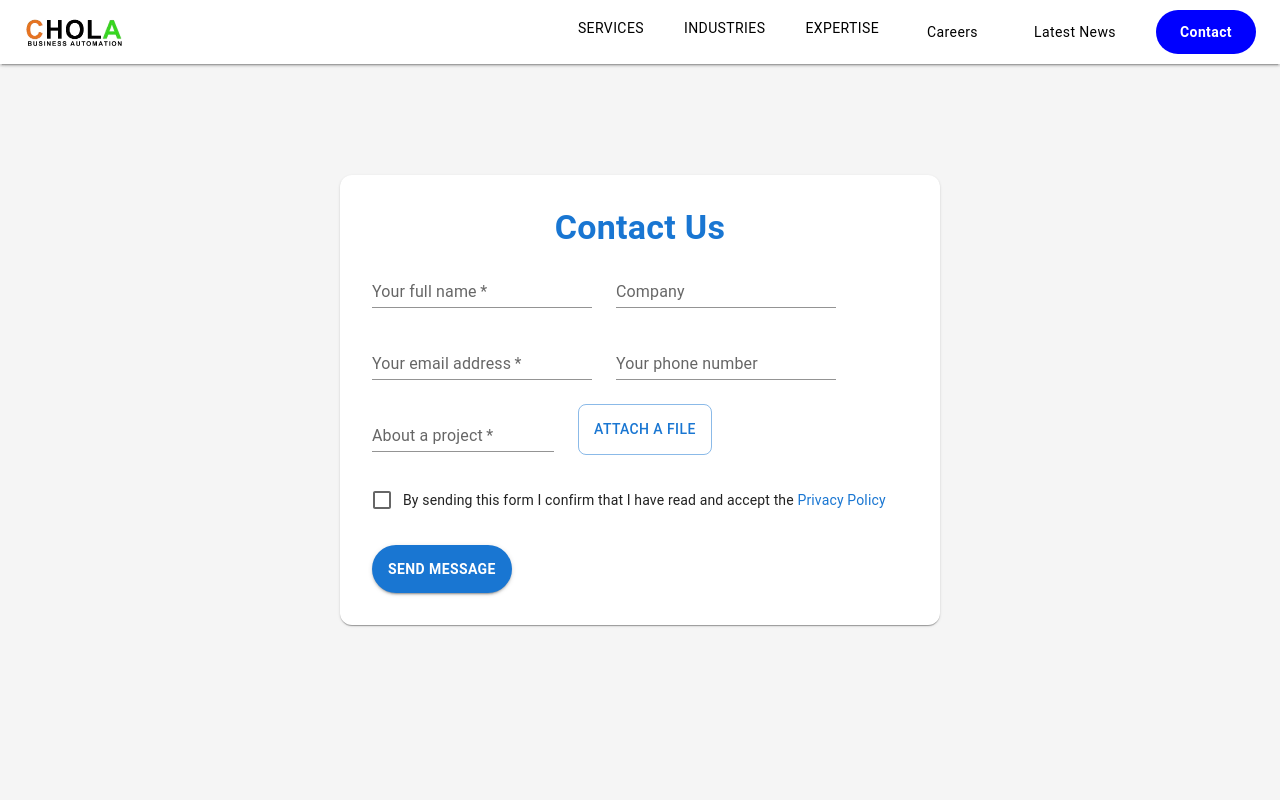
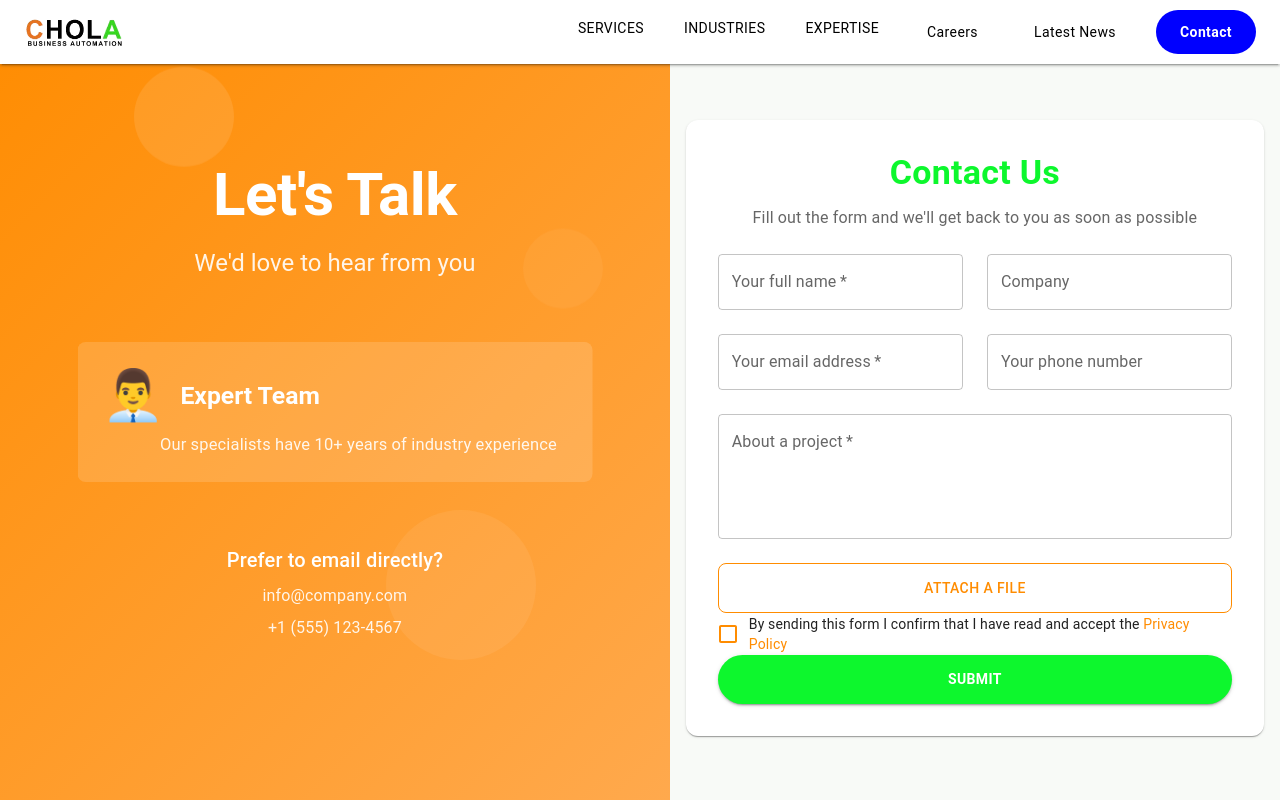
Before and after one commit to rajanalibabaa/chola_Landingpage, a Next.js app: page /contact in a window 1280 px wide. Shown: the top 800 px of the page. Built offline with nearby package versions, Linux system fonts and the light colour scheme.

Commit message:
push changes

```diff
--- a/src/app/contact/page.jsx
+++ b/src/app/contact/page.jsx
@@ -1,5 +1,5 @@
 "use client";
-import React, { useState } from "react";
+import React, { useState, useEffect } from "react";
 import {
   Box,
   Button,
@@ -12,7 +12,22 @@ import {
   Grid,
   Snackbar,
   Alert,
+  useTheme,
+  useMediaQuery,
 } from "@mui/material";
+import { keyframes } from "@emotion/react";
+
+// Animation for the left side
+const floatAnimation = keyframes`
+  0% { transform: translateY(0px); }
+  50% { transform: translateY(-20px); }
+  100% { transform: translateY(0px); }
+`;
+
+const fadeIn = keyframes`
+  from { opacity: 0; transform: translateX(-50px); }
+  to { opacity: 1; transform: translateX(0); }
+`;
 
 export default function ContactPage() {
   const [formData, setFormData] = useState({
@@ -26,6 +41,35 @@ export default function ContactPage() {
   });
   const [loading, setLoading] = useState(false);
   const [snackbar, setSnackbar] = useState({ open: false, type: "success", message: "" });
+  const [activeFeature, setActiveFeature] = useState(0);
+
+  const theme = useTheme();
+  const isMobile = useMediaQuery(theme.breakpoints.down('md'));
+
+  const features = [
+    {
+      title: "Fast Response",
+      description: "We typically respond to all inquiries within 24 hours",
+      icon: "⏱️",
+    },
+    {
+      title: "Expert Team",
+      description: "Our specialists have 10+ years of industry experience",
+      icon: "👨‍💼",
+    },
+    {
+      title: "Custom Solutions",
+      description: "We tailor our services to meet your specific needs",
+      icon: "🛠️",
+    },
+  ];
+
+  useEffect(() => {
+    const interval = setInterval(() => {
+      setActiveFeature((prev) => (prev + 1) % features.length);
+    }, 4000);
+    return () => clearInterval(interval);
+  }, [features.length]);
 
   const handleChange = (e) => {
     const { name, value, type, checked } = e.target;
@@ -90,47 +134,247 @@ export default function ContactPage() {
       sx={{
         minHeight: "100vh",
         display: "flex",
+        bgcolor: "#f8faf7", // Light green background
+      }}
+    >
+      {/* Left Side with Animation */}
+      {!isMobile && (
+        <Box
+          sx={{
+            width: "60%",
+            bgcolor: "primary.main",
+            background: "linear-gradient(135deg, #ff8c00 0%, #ffa94d 100%)", // Orange gradient
+            color: "white",
+            display: "flex",
+            flexDirection: "column",
+            justifyContent: "center",
+            alignItems: "center",
+            p: 4,
+            position: "relative",
+            overflow: "hidden",
+          }}
+        >
+          <Box
+            sx={{
+              animation: `${floatAnimation} 6s ease-in-out infinite`,
+              mb: 4,
+              textAlign: "center",
+            }}
+          >
+            <Typography variant="h2" sx={{ fontWeight: "bold", mb: 2 }}>
+              Let's Talk
+            </Typography>
+            <Typography variant="h5" sx={{ opacity: 0.9 }}>
+              We'd love to hear from you
+            </Typography>
+          </Box>
+
+          {/* Animated circles in background */}
+          <Box
+            sx={{
+              position: "absolute",
+              top: "10%",
+              left: "20%",
+              width: 100,
+              height: 100,
+              borderRadius: "50%",
+              bgcolor: "rgba(255,255,255,0.1)",
+              animation: `${floatAnimation} 8s ease-in-out infinite`,
+            }}
+          />
+          <Box
+            sx={{
+              position: "absolute",
+              bottom: "15%",
+              right: "20%",
+              width: 150,
+              height: 150,
+              borderRadius: "50%",
+              bgcolor: "rgba(255,255,255,0.07)",
+              animation: `${floatAnimation} 9s ease-in-out infinite`,
+              animationDelay: "1s",
+            }}
+          />
+          <Box
+            sx={{
+              position: "absolute",
+              top: "30%",
+              right: "10%",
+              width: 80,
+              height: 80,
+              borderRadius: "50%",
+              bgcolor: "rgba(255,255,255,0.05)",
+              animation: `${floatAnimation} 7s ease-in-out infinite`,
+              animationDelay: "0.5s",
+            }}
+          />
+
+          {/* Feature cards */}
+          <Box sx={{ width: "100%", maxWidth: 500, mt: 4 }}>
+            {features.map((feature, index) => (
+              <Box
+                key={index}
+                sx={{
+                  p: 3,
+                  mb: 2,
+                  borderRadius: 2,
+                  bgcolor: index === activeFeature ? "rgba(255,255,255,0.15)" : "rgba(255,255,255,0.05)",
+                  transition: "all 0.5s ease",
+                  transform: index === activeFeature ? "scale(1.03)" : "scale(1)",
+                  animation: index === activeFeature ? `${fadeIn} 0.5s ease` : "none",
+                  display: index === activeFeature ? "block" : "none",
+                }}
+              >
+                <Box sx={{ display: "flex", alignItems: "center", mb: 1 }}>
+                  <Typography variant="h3" sx={{ mr: 2 }}>
+                    {feature.icon}
+                  </Typography>
+                  <Typography variant="h5" sx={{ fontWeight: "bold" }}>
+                    {feature.title}
+                  </Typography>
+                </Box>
+                <Typography variant="body1" sx={{ opacity: 0.9, pl: 7 }}>
+                  {feature.description}
+                </Typography>
+              </Box>
+            ))}
+          </Box>
+
+          {/* Contact information */}
+          <Box sx={{ mt: 6, textAlign: "center", animation: `${fadeIn} 1s ease` }}>
+            <Typography variant="h6" sx={{ mb: 1 }}>
+              Prefer to email directly?
+            </Typography>
+            <Typography variant="body1" sx={{ opacity: 0.9 }}>
+              info@company.com
+            </Typography>
+            <Typography variant="body1" sx={{ opacity: 0.9, mt: 1 }}>
+              +1 (555) 123-4567
+            </Typography>
+          </Box>
+        </Box>
+      )}
+
+      {/* Right Side with Contact Form */}
+      <Box
+        sx={{
+          width: isMobile ? "100%" : "55%",
+          display: "flex",
           alignItems: "center",
           justifyContent: "center",
-        bgcolor: "grey.100",
           p: 2,
+          mt: 7
         }}
       >
-      <Paper elevation={1} sx={{ p: { xs: 3, sm: 4 }, maxWidth: 600, width: "100%", borderRadius: 3 }}>
-        <Typography variant="h4" align="center" color="primary" fontWeight="bold" gutterBottom>
+        <Paper elevation={1} sx={{
+          p: { xs: 3, sm: 4 },
+          maxWidth: 600,
+          width: "100%",
+          borderRadius: 3,
+          bgcolor: "#ffffff"
+        }}>
+          <Typography variant="h4" align="center" fontWeight="bold" gutterBottom
+            sx={{ color: "#0df72d" }} // Orange color for heading
+          >
             Contact Us
+          </Typography>
+          <Typography variant="body1" align="center" color="text.secondary" sx={{ mb: 3 }}>
+            Fill out the form and we'll get back to you as soon as possible
           </Typography>
 
           <form onSubmit={handleSubmit}>
-          <Grid container spacing={3}>
+            <Grid container spacing={3} sx={{ display: "grid" ,gridTemplateColumns:" repeat(2, 1fr)"}}>
               <Grid item xs={12}>
-              <TextField label="Your full name" name="name" value={formData.name} onChange={handleChange} required fullWidth variant="standard" />
+                <TextField
+                  label="Your full name"
+                  name="name"
+                  value={formData.name}
+                  onChange={handleChange}
+                  required
+                  fullWidth
+                  variant="outlined"
+                />
               </Grid>
               <Grid item xs={12}>
-              <TextField label="Company" name="company" value={formData.company} onChange={handleChange} fullWidth variant="standard" />
+                <TextField
+                  label="Company"
+                  name="company"
+                  value={formData.company}
+                  onChange={handleChange}
+                  fullWidth
+                  variant="outlined"
+                />
               </Grid>
               <Grid item xs={12}>
-              <TextField label="Your email address" name="email" type="email" value={formData.email} onChange={handleChange} required fullWidth variant="standard" />
+                <TextField
+                  label="Your email address"
+                  name="email"
+                  type="email"
+                  value={formData.email}
+                  onChange={handleChange}
+                  required
+                  fullWidth
+                  variant="outlined"
+                />
               </Grid>
               <Grid item xs={12}>
-              <TextField label="Your phone number" name="phone" type="tel" value={formData.phone} onChange={handleChange} fullWidth variant="standard" />
+                <TextField
+                  label="Your phone number"
+                  name="phone"
+                  type="tel"
+                  value={formData.phone}
+                  onChange={handleChange}
+                  fullWidth
+                  variant="outlined"
+                />
+
+              </Grid>
+
+               </Grid>
+     <Grid container spacing={3} sx={{ display: "grid" ,gridTemplateColumns:" repeat(2, 1fr)"}}></Grid>
+                          <Grid item xs={12}mt={3}>
+                          <TextField
+                    label="About a project"
+                    name="message"
+                    value={formData.message}
+                    onChange={handleChange}
+                    required
+                    fullWidth
+                    multiline
+                    rows={4}
+                    variant="outlined"
+                  />
                 </Grid>
               <Grid item xs={12}>
-              <TextField label="About a project" name="message" value={formData.message} onChange={handleChange} required fullWidth multiline variant="standard" />
-            </Grid>
-            <Grid item xs={12}>
-              <Button variant="outlined" component="label" fullWidth sx={{ py: 1.5, borderRadius: "8px" }}>
+                <Box sx={{ display: "flex", flexDirection: "column", mt: 3 }}>
+
+                  <Button variant="outlined" component="label" fullWidth sx={{
+                    py: 1.5,
+                    borderRadius: "8px",
+                    color: "#ff8c00", // Orange text
+                    borderColor: "#ff8c00", // Orange border
+                    "&:hover": {
+                      borderColor: "#e67e00", // Darker orange on hover
+                      backgroundColor: "rgba(255, 140, 0, 0.04)"
+                    }
+                  }}>
                     {formData.attachment ? formData.attachment.name : "Attach a file"}
                     <input type="file" hidden onChange={(e) => setFormData((prev) => ({ ...prev, attachment: e.target.files[0] }))} />
                   </Button>
+                </Box>
               </Grid>
               <Grid item xs={12}>
                 <FormControlLabel
-                control={<Checkbox name="agree" checked={formData.agree} onChange={handleChange} color="primary" />}
+                  control={<Checkbox name="agree" checked={formData.agree} onChange={handleChange}
+                    sx={{
+                      color: "#ff8c00", // Orange checkbox
+                      "&.Mui-checked": { color: "#ff8c00" }
+                    }}
+                  />}
                   label={
                     <Typography variant="body2">
                       By sending this form I confirm that I have read and accept the{" "}
-                    <a href="/privacy-policy" style={{ color: "#1976d2" }}>
+                      <a href="/privacy-policy" style={{ color: "#ff8c00" }}>
                         Privacy Policy
                       </a>
                     </Typography>
@@ -141,14 +385,20 @@ export default function ContactPage() {
                 <Button
                   type="submit"
                   variant="contained"
-                color="primary"
                   disabled={loading}
-                sx={{ py: 1.5, borderRadius: "50px", fontWeight: "bold", width: "100%" }}
+                  sx={{
+                    py: 1.5,
+                    borderRadius: "50px",
+                    fontWeight: "bold",
+                    width: "100%",
+                    backgroundColor: "#0df72d", // Orange background
+                    "&:hover": { backgroundColor: "#e67e00" } // Darker orange on hover
+                  }}
                 >
-                {loading ? <CircularProgress size={24} color="inherit" /> : "Send Message"}
+                  {loading ? <CircularProgress size={24} color="inherit" /> : "Submit"}
                 </Button>
               </Grid>
-          </Grid>
+
           </form>
 
           {/* Snackbar popup */}
@@ -164,5 +414,6 @@ export default function ContactPage() {
           </Snackbar>
         </Paper>
       </Box>
+    </Box>
   );
 }
--- a/src/app/layout.jsx
+++ b/src/app/layout.jsx
@@ -1,7 +1,7 @@
 import { Geist, Geist_Mono } from "next/font/google";
 import "./globals.css";
 import Navbar from "@/components/Navbar/Navbar"; // direct import, not lazy
-
+import Footer from "@/components/Navbar/Footer"
 const geistSans = Geist({
   variable: "--font-geist-sans",
   subsets: ["latin"],
@@ -23,6 +23,7 @@ export default function RootLayout({ children }) {
       <body className={`${geistSans.variable} ${geistMono.variable} antialiased`}>
         <Navbar />
         {children}
+        <Footer/>
       </body>
     </html>
   );
--- a/src/app/privacy-policy/page.jsx
+++ b/src/app/privacy-policy/page.jsx
@@ -1,10 +1,12 @@
 "use client";
 import React from "react";
+import { useRouter } from "next/navigation";
 import { Box, Typography, useTheme, useMediaQuery, Button, Accordion, AccordionSummary, AccordionDetails } from "@mui/material";
 import ExpandMoreIcon from "@mui/icons-material/ExpandMore";
 import { motion } from "framer-motion";
 
 export default function PrivacyPolicy() {
+  const router = useRouter();
   const theme = useTheme();
   const isMobile = useMediaQuery(theme.breakpoints.down("sm"));
 
@@ -140,8 +142,9 @@ export default function PrivacyPolicy() {
                 background: "linear-gradient(90deg, #FFB347, #FF6F61)",
               },
             }}
+            onClick={() => router.push("/contact")}
           >
-            Back to Home
+            Contact Us
           </Button>
         </Box>
       </Box>
--- a/src/components/HomeHeroComponents.jsx
+++ b/src/components/HomeHeroComponents.jsx
@@ -78,8 +78,8 @@ export default function Home() {
           position: "absolute",
           inset: 0,
           zIndex: 0,
-          background:"#edf1e8",
-          // background: " linear-gradient(0deg,rgba(155, 168, 168, 1) 0%, rgba(51, 49, 49, 1) 100%)",
+          background:"#5E5E5E",
+          background: "linear-gradient(0deg,rgba(94, 94, 94, 1) 30%, rgba(10, 10, 10, 1) 100%)",
           filter: "blur(60px)",
         }}
       />
@@ -310,21 +310,23 @@ export default function Home() {
               style={{
                 position: "relative",
                 zIndex: 2,
-                width: "600px",
-                // maxWidth: "1000px",
-                height: "auto",
+                 width:"800px",
+                height:"450px",
+
+
               }}
             >
               <Image
                 src="/home.png"
                 alt="Home Banner"
-                width={800}
-                height={650}
+                width={300}
+                height={850}
                 style={{
-                  width:600,
-                  borderRadius: "24px",
+                  width:"800px",
+                  height:"550px",
+
                 }}
-                priority
+
               />
             </motion.div>
 
--- a/src/components/Invotive.jsx
+++ b/src/components/Invotive.jsx
@@ -233,7 +233,7 @@ export default function ProcessSteps() {
                         width: 80,
                         height: 80,
                         borderRadius: "50px",
-                        border: `3px solid ${step.color}`,
+                        border: `1px solid black`,
                         // backgroundColor: `${step.color}15`,
                         // border: `2px solid ${step.color}30`,
                         display: "flex",
--- /dev/null
+++ b/src/components/Navbar/Footer.jsx
@@ -0,0 +1,57 @@
+import React from "react";
+import { Box, Typography, Grid, IconButton, Link } from "@mui/material";
+import FacebookIcon from '@mui/icons-material/Facebook';
+import TwitterIcon from '@mui/icons-material/Twitter';
+import LinkedInIcon from '@mui/icons-material/LinkedIn';
+
+const Footer = () => {
+	return (
+		<Box component="footer" sx={{
+			bgcolor: "#222",
+			color: "#fff",
+			py: 4,
+			px: { xs: 2, sm: 6 },
+			mt: 8,
+		}}>
+			<Grid container spacing={2} alignItems="center" sx={{display:"flex"}}>
+				<Grid item xs={12} md={4}>
+					<Typography variant="h6" fontWeight="bold" sx={{ mb: 1 }}>
+						Chola Business Automation PVT LTD
+					</Typography>
+					<Typography variant="body2" color="grey.400">
+						Empowering your digital journey.
+					</Typography>
+				</Grid>
+                <Grid>
+				<Grid item xs={12} md={4} sx={{ textAlign: { xs: "left", md: "Right" } }}>
+					<Box>
+
+						<Link href="/contact" color="inherit" underline="hover" sx={{ mx: 1 }}>
+							Contact
+						</Link>
+
+					</Box>
+				</Grid>
+				<Grid item xs={12} md={4} sx={{ textAlign: { xs: "left", md: "right" } }}>
+					<IconButton href="https://facebook.com" target="_blank" sx={{ color: "#fff" }}>
+						<FacebookIcon />
+					</IconButton>
+					<IconButton href="https://twitter.com" target="_blank" sx={{ color: "#fff" }}>
+						<TwitterIcon />
+					</IconButton>
+					<IconButton href="https://linkedin.com" target="_blank" sx={{ color: "#fff" }}>
+						<LinkedInIcon />
+					</IconButton>
+				</Grid>
+                </Grid>
+			</Grid>
+			<Box sx={{ borderTop: "1px solid #444", mt: 3, pt: 2, textAlign: "center" }}>
+				<Typography variant="body2" color="grey.500">
+					&copy; {new Date().getFullYear()} Chola Technologies. All rights reserved.
+				</Typography>
+			</Box>
+		</Box>
+	);
+};
+
+export default Footer;
--- a/src/components/OurServices.jsx
+++ b/src/components/OurServices.jsx
@@ -29,7 +29,7 @@ const services = [
     title: "Website Design & Development",
     desc: "Crafting world-class website designs that transform your ideas into real-world experiences.",
     icon: <Language sx={{ fontSize: 40 }} />,
-    href: "/services/web-design",
+    href: "/contact",
   },
 //   {
 //     title: "Web Development",
@@ -41,33 +41,33 @@ const services = [
     title: "E-Marketplace Solutions & E-commerce Development",
     desc: "Creating flexible marketplaces for seamless purchasing and efficient management.",
     icon: <Store sx={{ fontSize: 40 }} />,
-    href: "/services/e-marketplace",
+    href: "/contact",
   },
 
   {
     title: "Custom Software Development",
     desc: "Building technology-driven, tailor-made software adopting agile SDLC processes.",
     icon: <Settings sx={{ fontSize: 40 }} />,
-    href: "/services/software-development",
+    href: "/contact",
   },
    {
     title: "Mobile App Development",
     desc: "Deploying powerful apps that captivate your mobile-savvy audience and boost business.",
     icon: <PhoneIphone sx={{ fontSize: 40 }} />,
-    href: "/services/mobile-apps",
+    href: "/contact",
   },
    {
     title: "Digital Marketing",
     desc: "Executing impactful strategies to elevate your brand’s reach and popularity.",
     icon: <Campaign sx={{ fontSize: 40 }} />,
-    href: "/services/digital-marketing",
+    href: "/contact",
   },
 
   {
     title: "Web Hosting & Maintenance",
     desc: "Providing reliable hosting & proactive maintenance for uninterrupted online presence.",
     icon: <Cloud sx={{ fontSize: 40 }} />,
-    href: "/services/hosting",
+    href: "/contact",
   },
 
 //   {
--- a/src/components/TestimonialSlider.jsx
+++ b/src/components/TestimonialSlider.jsx
@@ -20,34 +20,6 @@ const FeatureCards = () => {
 
   const features = [
     {
-      title: "On Time Delivery",
-      description:
-        "Deadlines matter. From projects to products, we ensure timely delivery with precision and reliability.",
-      img: "/OND.jpg",
-      color: "#FF6B6B",
-    },
-    {
-      title: "Quality Services",
-      description:
-        "Excellence drives every service. We deliver top-tier solutions that consistently exceed expectations.",
-      img: "/OND2.jpg",
-      color: "#4ECDC4",
-    },
-    {
-      title: "Customer Support",
-      description:
-        "Always here for you. Our dedicated team provides seamless support, 24/7, every single day.",
-      img: "/OND3.jpg",
-      color: "#45B7D1",
-    },
-    {
-      title: "Customer Satisfaction",
-      description:
-        "Your success fuels ours. We go the extra mile to achieve complete satisfaction in every interaction.",
-      img: "/OND4.jpg",
-      color: "#F9A826",
-    },
-    {
       title: "Expert Team",
       description:
         "Our experts bring innovation, experience, and creativity, ensuring every project achieves perfection.",
@@ -60,6 +32,38 @@ const FeatureCards = () => {
         "Our track record speaks for itself — measurable results, real impact, and trusted by industry leaders.",
       img: "/OND6.jpg",
       color: "#6BCB77",
+    },
+
+    {
+      title: "Quality Services",
+      description:
+        "Excellence drives every service. We deliver top-tier solutions that consistently exceed expectations.",
+      img: "/OND2.jpg",
+      color: "#4ECDC4",
+    },
+
+    {
+      title: "Customer Satisfaction",
+      description:
+        "Your success fuels ours. We go the extra mile to achieve complete satisfaction in every interaction.",
+      img: "/OND4.jpg",
+      color: "#F9A826",
+    },
+
+    {
+      title: "On Time Delivery",
+      description:
+        "Deadlines matter. From projects to products, we ensure timely delivery with precision and reliability.",
+      img: "/OND.jpg",
+      color: "#FF6B6B",
+    },
+
+{
+      title: "Customer Support",
+      description:
+        "Always here for you. Our dedicated team provides seamless support, 24/7, every single day.",
+      img: "/OND3.jpg",
+      color: "#45B7D1",
     },
   ];
 
```
Lines whose indentation alone changed are shown as unchanged.
